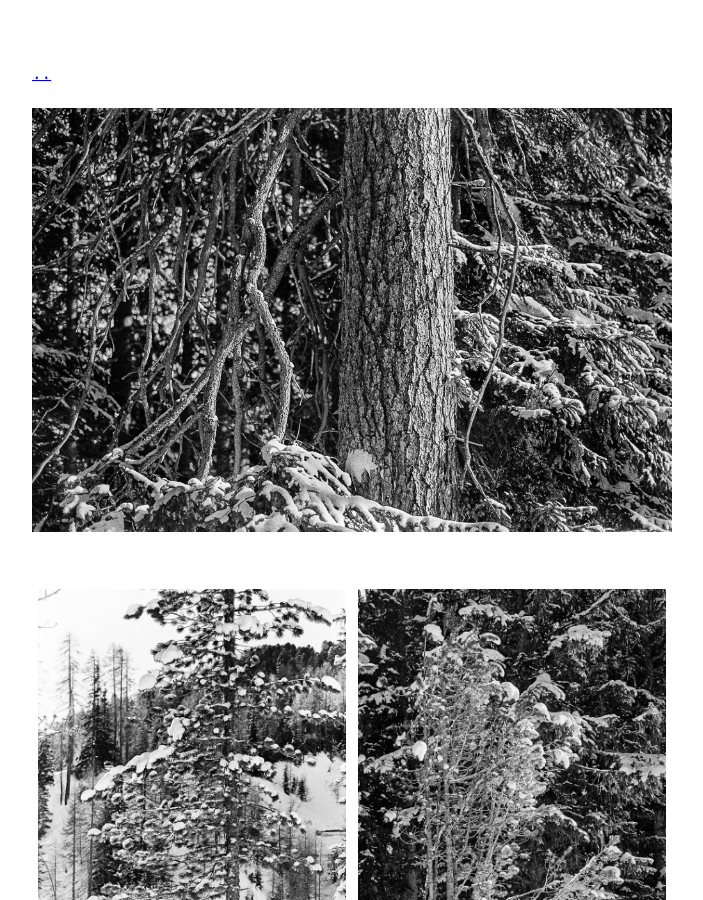
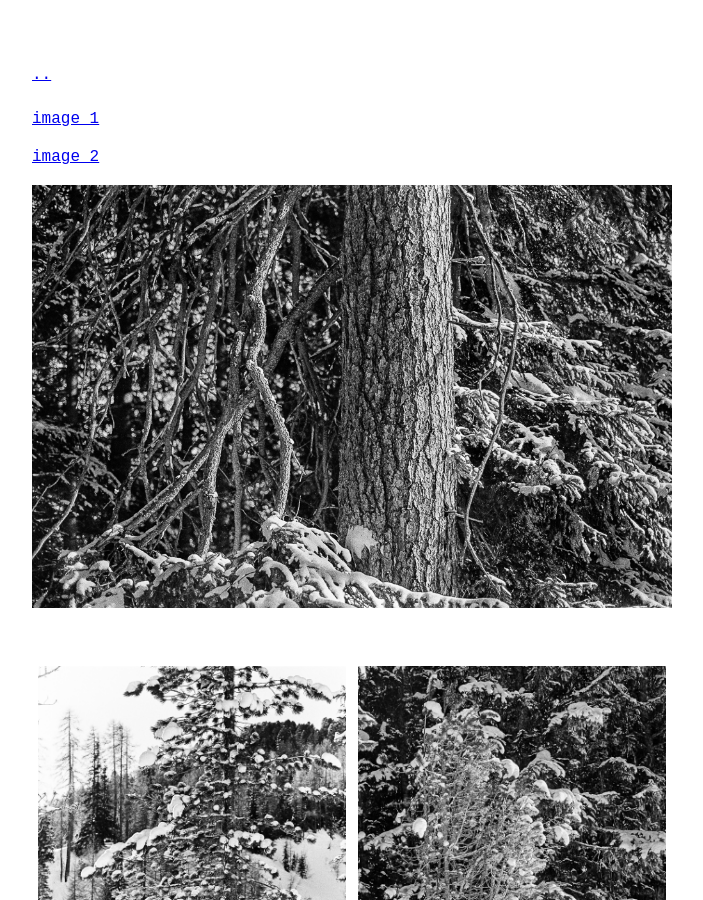
Before and after one commit to lucabutikofer/Photography, a Jekyll site: the page built from conifers.md, in a window 1280 px wide and 900 px high. Shown: the whole window, without its empty margins (288-991 px from the left). Built offline with Jekyll 4.4.1, drawn with Linux system fonts in a browser that asks for light colours.

Commit message:
Update conifers.md

```diff
--- a/conifers.md
+++ b/conifers.md
@@ -2,6 +2,12 @@
 layout: page
 category: gallery
 ---
+
+[image 1](/fig_conifers/Image-1.jpg)
+
+[image 2](/fig_conifers/Image-2.jpg)
+
+
 
 ![](/fig_conifers/Image-1.jpg)
 
```
